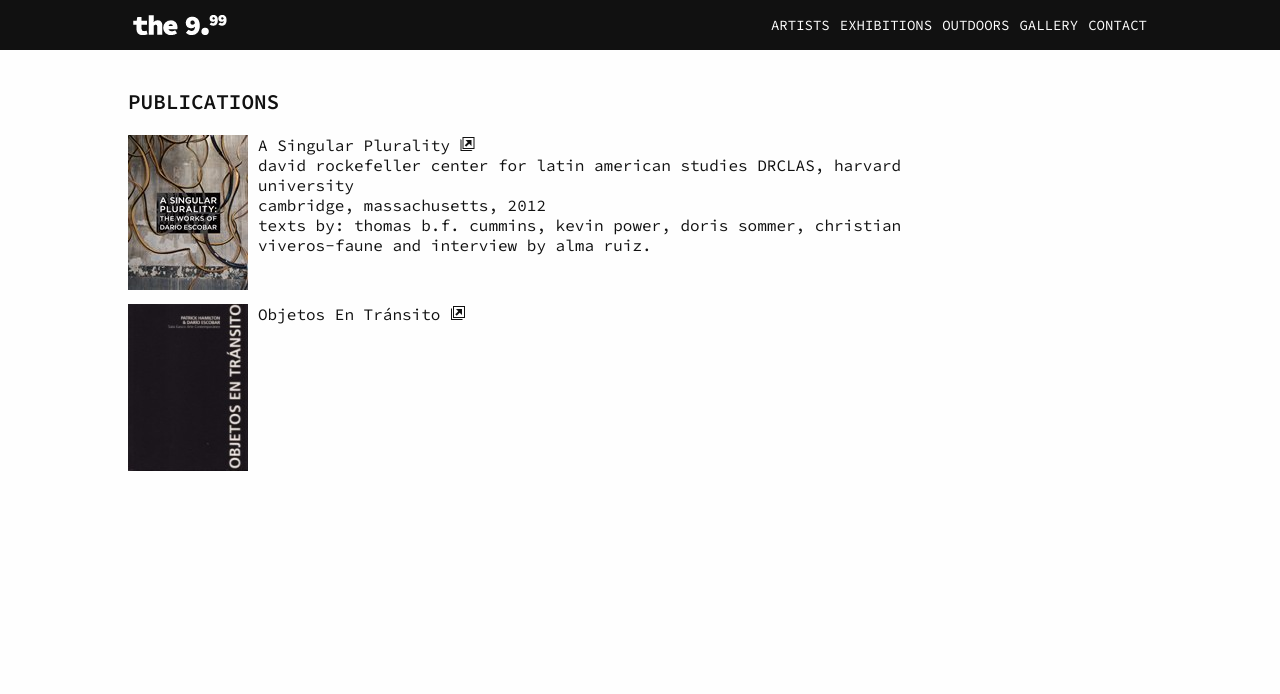
After one commit to dsagastume/the9_99, a PHP site: page /publications/index.php in a window 1280 px wide. The commit adds this page. Shown: the top 694 px of the page. Run offline with PHP 8.4, Linux system fonts and the light colour scheme; some libraries are stand-ins or nearby versions.

Commit message:
Updated and fixed styles + "publications".

```diff
--- /dev/null
+++ b/publications/index.php
@@ -0,0 +1,57 @@
+<!doctype html>
+<html>
+<head>
+<meta charset="utf-8">
+<meta name="viewport" content="width=device-width, initial-scale=1, maximum-scale=1">
+<title>The 9.99 Gallery | Publications</title>
+
+<link href='http://fonts.googleapis.com/css?family=Source+Code+Pro:300,400,600' rel='stylesheet' type='text/css'>
+<link href="../style.css" rel="stylesheet" type="text/css">
+
+<script type="text/javascript" src="http://ajax.googleapis.com/ajax/libs/jquery/1.9.1/jquery.min.js"></script>
+<script type="text/javascript" src="http://ajax.googleapis.com/ajax/libs/jqueryui/1.10.2/jquery-ui.min.js"></script>
+<script src="http://maps.googleapis.com/maps/api/js?sensor=false"></script>
+<script type="text/javascript" src="../modernizr.js"></script>
+<script type="text/javascript" src="../global.js"></script>
+
+<?php include "../header.php" ?>
+
+<div class="content">
+<h1>publications</h1>
+
+<div class="subcontent publications">
+
+<div class="publication">
+<div>
+<img src="singular_plurality.jpg">
+</div>
+<div class="publication-text">
+<p><a>A Singular Plurality <span aria-hidden="true" data-icon="&#xe003;"></span></a></p>
+<p>
+
+david rockefeller center for latin american studies DRCLAS, harvard university<br>
+
+cambridge, massachusetts, 2012<br>
+
+texts by: thomas b.f. cummins, kevin power, doris sommer, christian viveros-faune and interview by alma ruiz.<br>
+
+
+</p>
+</div>
+</div>
+
+<div class="publication">
+<div style="float:left;">
+<img src="objetos_en_transito.jpg">
+</div>
+<div style="float:left; padding:0 10px;">
+<p><a>Objetos En Tránsito <span aria-hidden="true" data-icon="&#xe003;"></span></a></p>
+</div>
+</div>
+
+</div>
+
+</div>
+
+</body>
+</html>
--- a/style.css
+++ b/style.css
@@ -305,6 +305,38 @@ a {
 	display:block;
 }
 
+.views {
+	float:left;
+}
+
+.views nav {
+	margin-top:20px;
+	width:100%;
+	float:left;
+}
+
+.views nav ul li {
+	width:23%;
+	margin:1%;
+	float:left;
+	padding:0;
+}
+
+.views nav ul li a {
+	display:block;
+	width:100%;
+	height:100%;
+}
+
+.views nav ul li a:hover {
+	border-bottom:none;
+}
+
+.views nav ul li a img {
+	width:100%;
+	display:block;
+}
+
 .work {
 	display:none;
 	width:100%;
@@ -449,6 +481,29 @@ a {
 
 .work-bottom p span {
 	font-weight:600;
+}
+
+.publications {
+
+}
+
+.publication {
+	width:100%;
+	float:left;
+	margin-bottom:10px;
+}
+
+.publication p a:hover {
+	border-bottom:1px solid #111;
+}
+
+.publication div {
+	float:left;
+}
+
+.publication-text {
+	padding:0 10px;
+	width:70%;
 }
 
 .outdoors {
```
Also changed, not shown: publications/index.html (deleted, +0 -45 lines), publications/objetos_en_transito.jpg (added), publications/singular_plurality.jpg (added).
